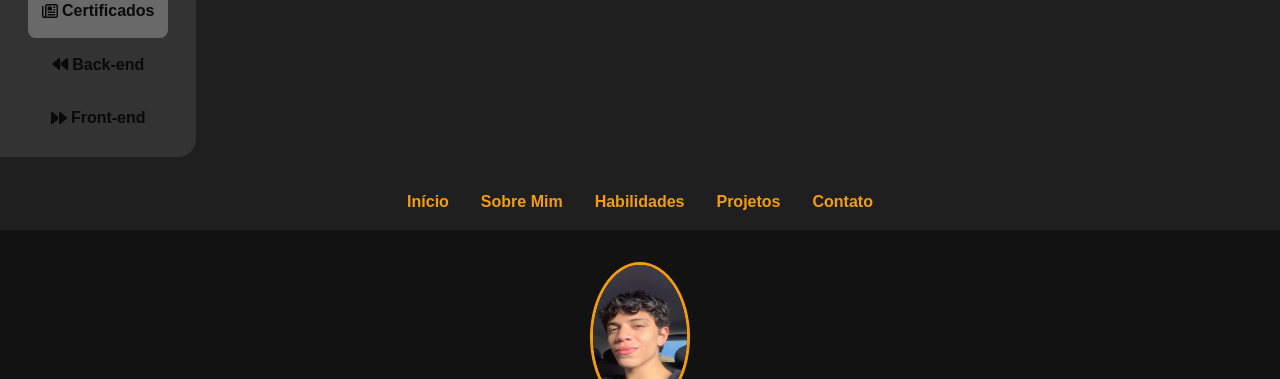
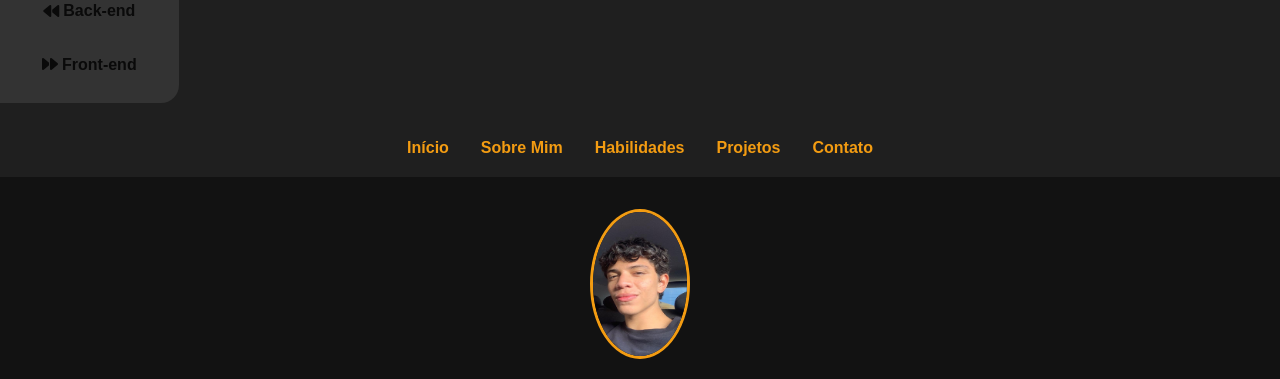
Before and after one commit to ciconha/Portifolio, a plain HTML site: page index.html in a window 1280 px wide. Shown: the part 94-473 px from the top of the page. Drawn offline with Linux system fonts and the light colour scheme; a script that the page names is missing.

Commit message:
Update index.html

```diff
--- a/index.html
+++ b/index.html
@@ -33,17 +33,6 @@
                             </span>
                         </p>
                     </div>
-                    <ul id="side_items">
-                        <li class="side-item active">
-                            <a href="5 projetos de links/certificado.html">
-                                <i class="fa-regular fa-newspaper"></i>
-                                <span class="item-description">Certificados</span>
-
-                            </a>
-                        </li>
-                    </ul>
-
-
                     <ul id="side_items">
                         <li class="side-item">
                             <a href="5 projetos de links/back-end.html">
```
